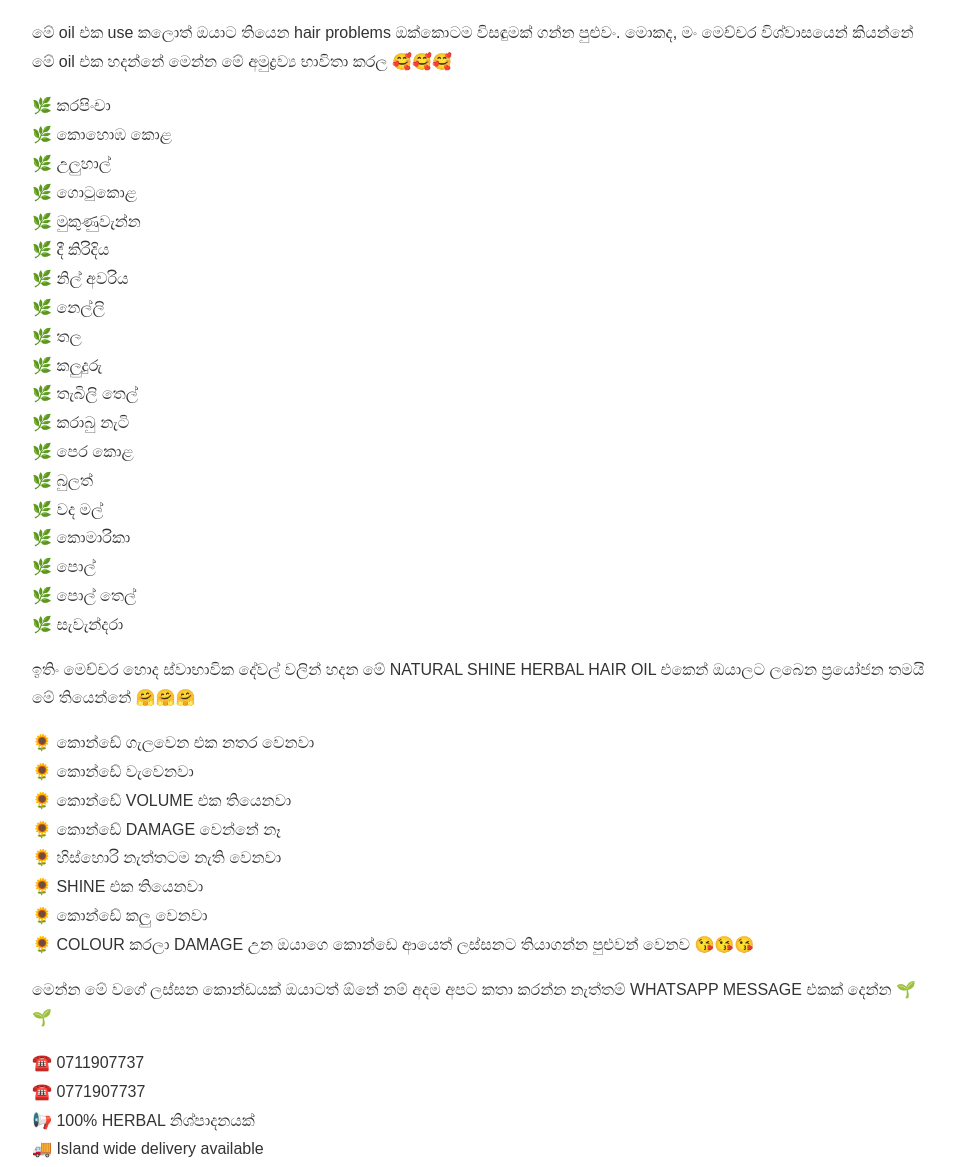
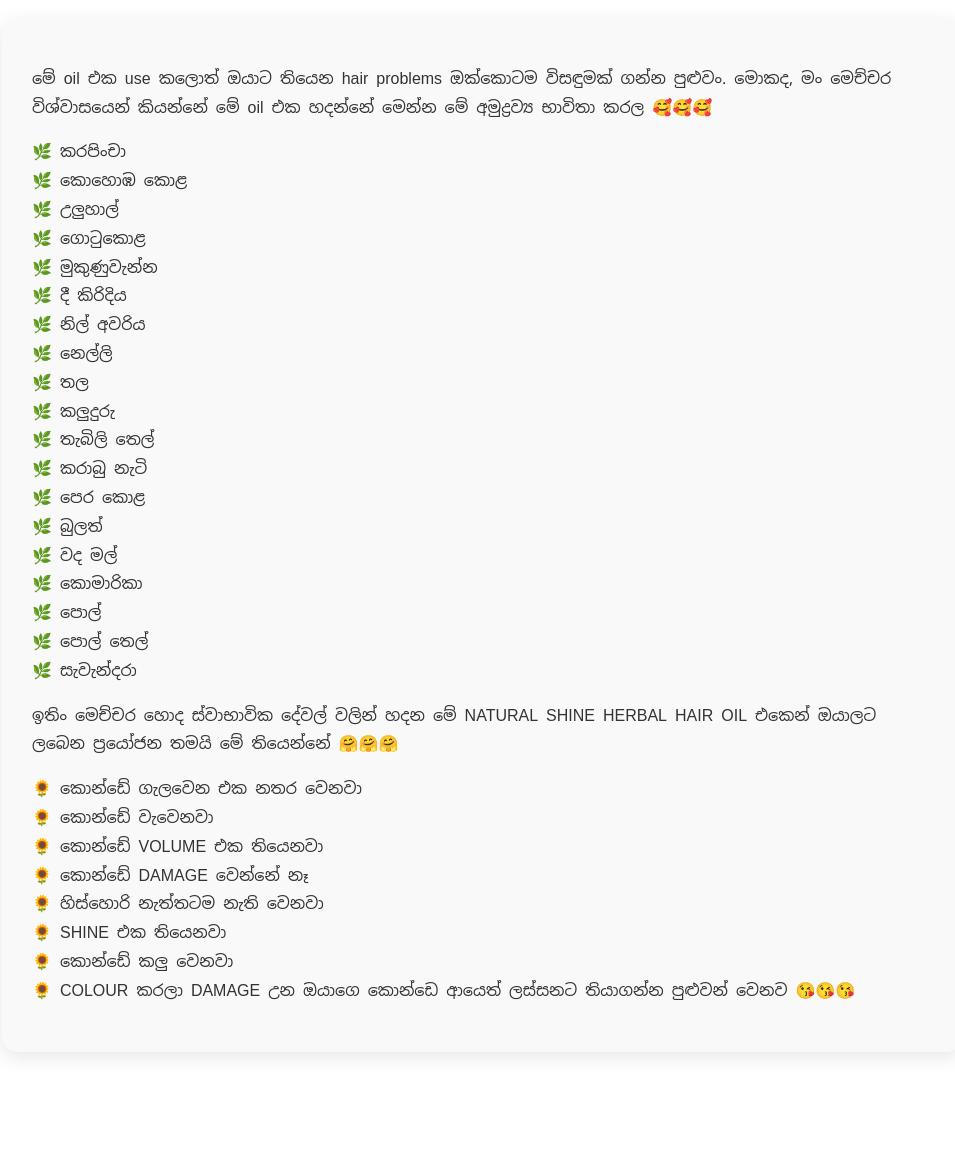
Before and after one commit to Supundi-D/Natural-Shine-Herbal-Hair-Oil-web-page, a plain HTML site: page index.html in a window 1280 px wide. Shown: the part 980-2147 px from the top of the page, without its empty margins (158-1113 px from the left). Drawn offline with Linux system fonts and the light colour scheme.

Commit message:
Update index.html

```diff
--- a/index.html
+++ b/index.html
@@ -7,6 +7,7 @@
 
   <!-- Font Awesome CDN for social icons -->
   <link rel="stylesheet" href="https://cdnjs.cloudflare.com/ajax/libs/font-awesome/6.5.0/css/all.min.css" integrity="sha512-dT5A7NqZqW0KUo3QWb5u9c6rKqz5G4nA/UbA9q7xX7swV+hU6r6nB3TFTfGqV0BtlDQJ14YXW2q5mF3I6+8Xw==" crossorigin="anonymous" referrerpolicy="no-referrer" />
+  <link href="https://fonts.googleapis.com/css2?family=Noto+Sans+Sinhala&display=swap" rel="stylesheet">
 
   <style>
     /* General Styles */
@@ -132,6 +133,18 @@
       from {opacity:0; transform: scale(0.95);}
       to {opacity:1; transform: scale(1);}
     }
+    .promotional-text {
+    font-family: 'Noto Sans Sinhala', sans-serif;
+    font-size: 1rem;
+    line-height: 1.8;
+    max-width: 900px;
+    margin: auto;
+    background: #f9f9f9;
+    padding: 30px;
+    border-radius: 15px;
+    box-shadow: 0 5px 20px rgba(0,0,0,0.1);
+}
+
 
     /* Footer */
     footer {
@@ -184,53 +197,16 @@
   </section>
 
   <!-- Add this section after Features and before Product Gallery -->
-<section>
-  <h2 style="text-align:center;">🌿 Promotional Information 🌿</h2>
-  <div style="max-width: 900px; margin: auto; line-height: 1.8; font-size: 1rem;">
-    <p>මේ oil එක use කලොත් ඔයාට තියෙන hair problems ඔක්කොටම විසඳුමක් ගන්න පුළුවං. මොකද, මං මෙච්චර විශ්වාසයෙන් කියන්නේ මේ oil එක හදන්නේ මෙන්න මේ අමුද්‍රව්‍ය භාවිතා කරල 🥰🥰🥰</p>
+  <section>
+    <h2 style="text-align:center;">🌿 Promotional Information 🌿</h2>
+    <div class="promotional-text">
+      <p>මේ oil එක use කලොත් ඔයාට තියෙන hair problems ඔක්කොටම විසඳුමක් ගන්න පුළුවං. මොකද, මං මෙච්චර විශ්වාසයෙන් කියන්නේ මේ oil එක හදන්නේ මෙන්න මේ අමුද්‍රව්‍ය භාවිතා කරල 🥰🥰🥰</p>
+      <p>🌿 කරපිංචා<br>🌿 කොහොඹ කොළ<br>🌿 උලුහාල්<br>🌿 ගොටුකොළ<br>🌿 මුකුණුවැන්න<br>🌿 දී කිරිදිය<br>🌿 නිල් අවරිය<br>🌿 නෙල්ලි<br>🌿 තල<br>🌿 කලුදුරු<br>🌿 තැබිලි තෙල්<br>🌿 කරාබු නැටි<br>🌿 පෙර කොළ<br>🌿 බුලත්<br>🌿 වද මල්<br>🌿 කොමාරිකා<br>🌿 පොල්<br>🌿 පොල් තෙල්<br>🌿 සැවැන්දරා</p>
+      <p>ඉතිං මෙච්චර හොද ස්වාභාවික දේවල් වලින් හදන මේ NATURAL SHINE HERBAL HAIR OIL එකෙන් ඔයාලට ලබෙන ප්‍රයෝජන තමයි මේ තියෙන්නේ 🤗🤗🤗</p>
+      <p>🌻 කොන්ඩේ ගැලවෙන එක නතර වෙනවා<br>🌻 කොන්ඩේ වැවෙනවා<br>🌻 කොන්ඩේ VOLUME එක තියෙනවා<br>🌻 කොන්ඩේ DAMAGE වෙන්නේ නෑ<br>🌻 හිස්හොරි නැත්තටම නැති වෙනවා<br>🌻 SHINE එක තියෙනවා<br>🌻 කොන්ඩේ කලු වෙනවා<br>🌻 COLOUR කරලා DAMAGE උන ඔයාගෙ කොන්ඩෙ ආයෙත් ලස්සනට තියාගන්න පුළුවන් වෙනව 😘😘😘</p>
+    </div>
+  </section>
 
-    <p>🌿 කරපිංචා<br>
-       🌿 කොහොඹ කොළ<br>
-       🌿 උලුහාල්<br>
-       🌿 ගොටුකොළ<br>
-       🌿 මුකුණුවැන්න<br>
-       🌿 දී කිරිදිය<br>
-       🌿 නිල් අවරිය<br>
-       🌿 නෙල්ලි<br>
-       🌿 තල<br>
-       🌿 කලුදුරු<br>
-       🌿 තැබිලි තෙල්<br>
-       🌿 කරාබු නැටි<br>
-       🌿 පෙර කොළ<br>
-       🌿 බුලත්<br>
-       🌿 වද මල්<br>
-       🌿 කොමාරිකා<br>
-       🌿 පොල්<br>
-       🌿 පොල් තෙල්<br>
-       🌿 සැවැන්දරා
-    </p>
-
-    <p>ඉතිං මෙච්චර හොද ස්වාභාවික දේවල් වලින් හදන මේ NATURAL SHINE HERBAL HAIR OIL එකෙන් ඔයාලට ලබෙන ප්‍රයෝජන තමයි මේ තියෙන්නේ 🤗🤗🤗</p>
-
-    <p>🌻 කොන්ඩේ ගැලවෙන එක නතර වෙනවා<br>
-       🌻 කොන්ඩේ වැවෙනවා<br>
-       🌻 කොන්ඩේ VOLUME එක තියෙනවා<br>
-       🌻 කොන්ඩේ DAMAGE වෙන්නේ නෑ<br>
-       🌻 හිස්හොරි නැත්තටම නැති වෙනවා<br>
-       🌻 SHINE එක තියෙනවා<br>
-       🌻 කොන්ඩේ කලු වෙනවා<br>
-       🌻 COLOUR කරලා DAMAGE උන ඔයාගෙ කොන්ඩෙ ආයෙත් ලස්සනට තියාගන්න පුළුවන් වෙනව 😘😘😘
-    </p>
-
-    <p>මෙන්න මේ වගේ ලස්සන කොන්ඩයක් ඔයාටත් ඕනේ නම් අදම අපට කතා කරන්න නැත්තම් WHATSAPP MESSAGE එකක් දෙන්න 🌱🌱</p>
-
-    <p>☎️ 0711907737<br>
-       ☎️ 0771907737<br>
-       📢 100% HERBAL නිශ්පාදනයක්<br>
-       🚚 Island wide delivery available
-    </p>
-  </div>
-</section>
 
   <!-- Product Gallery -->
   <section>
```
